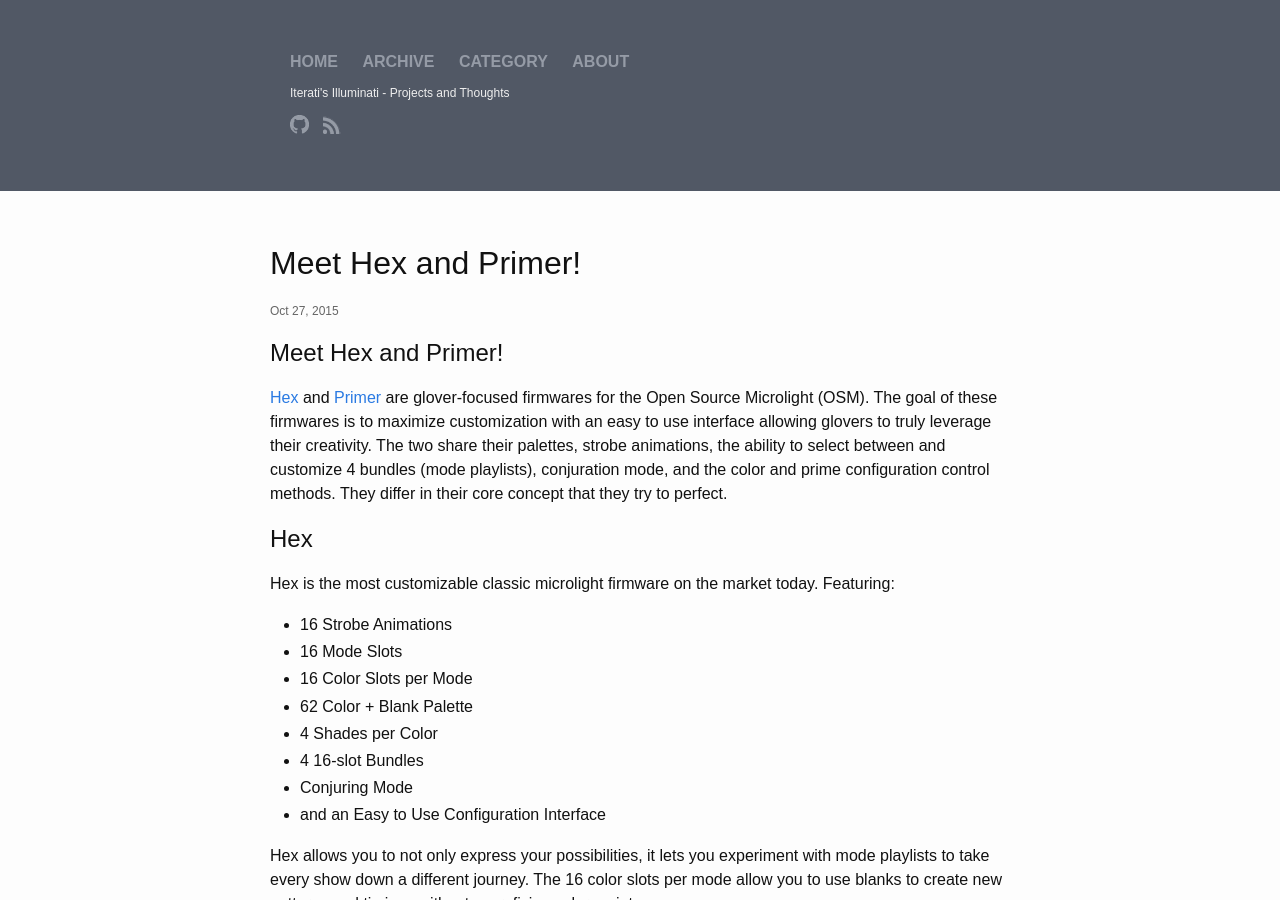
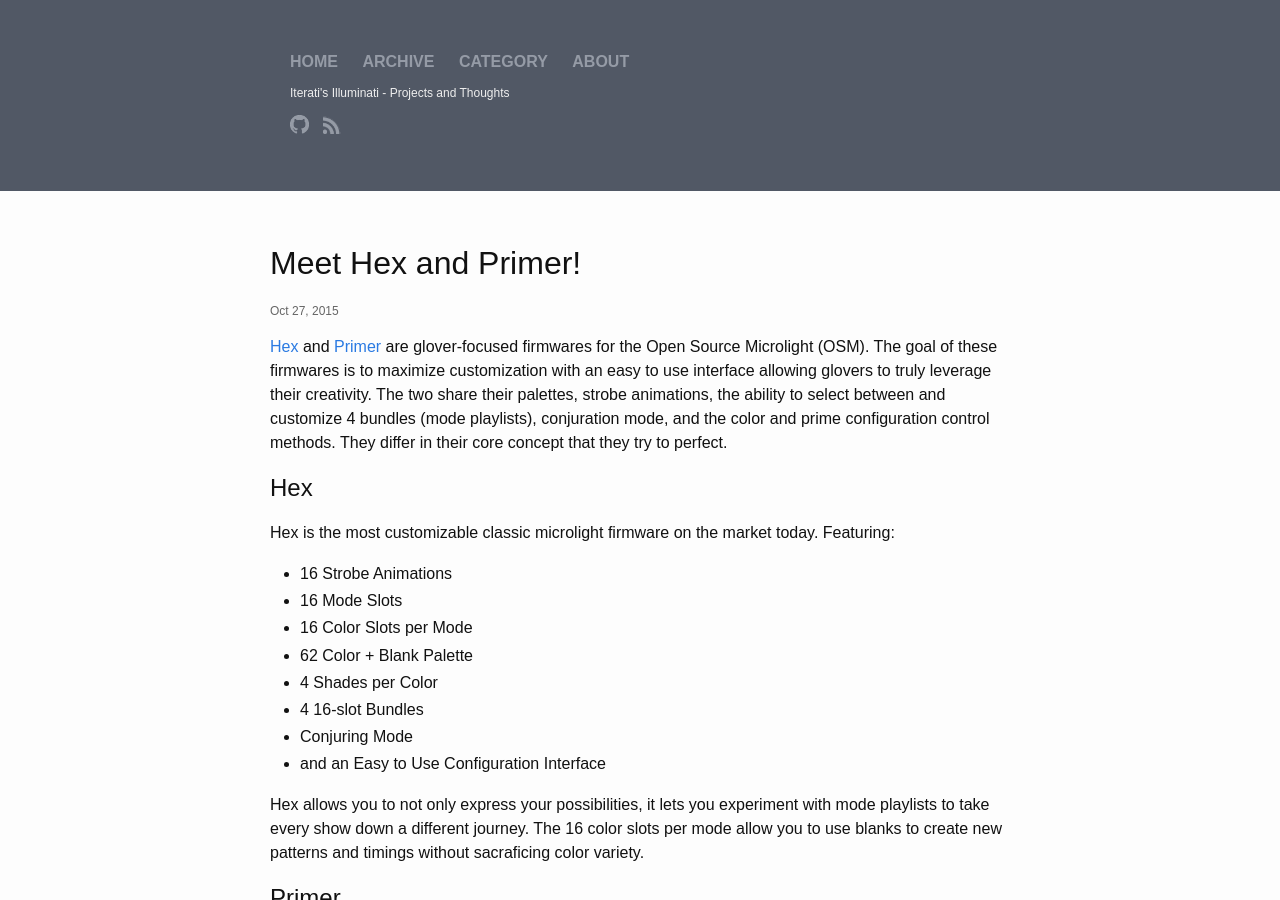
Before and after one commit to iterati/iterati.github.io, a Jekyll site: the page built from _posts/2015-10-27-hex-and-primer.md, in a window 1280 px wide and 900 px high. Built offline with Jekyll 4.4.1, drawn with Linux system fonts in a browser that asks for light colours.

Commit message:
Remove header from first post

```diff
--- a/_posts/2015-10-27-hex-and-primer.md
+++ b/_posts/2015-10-27-hex-and-primer.md
@@ -5,8 +5,6 @@
 categories: osm
 published: true
 ---
-
-# Meet Hex and Primer!
 [Hex](http://github.com/iterati/hex) and [Primer](http://github.com/iterati/primer) are glover-focused firmwares for the Open Source Microlight (OSM). The goal of these firmwares is to maximize customization with an easy to use interface allowing glovers to truly leverage their creativity. The two share their palettes, strobe animations, the ability to select between and customize 4 bundles (mode playlists), conjuration mode, and the color and prime configuration control methods. They differ in their core concept that they try to perfect.
 
 ## Hex
```
